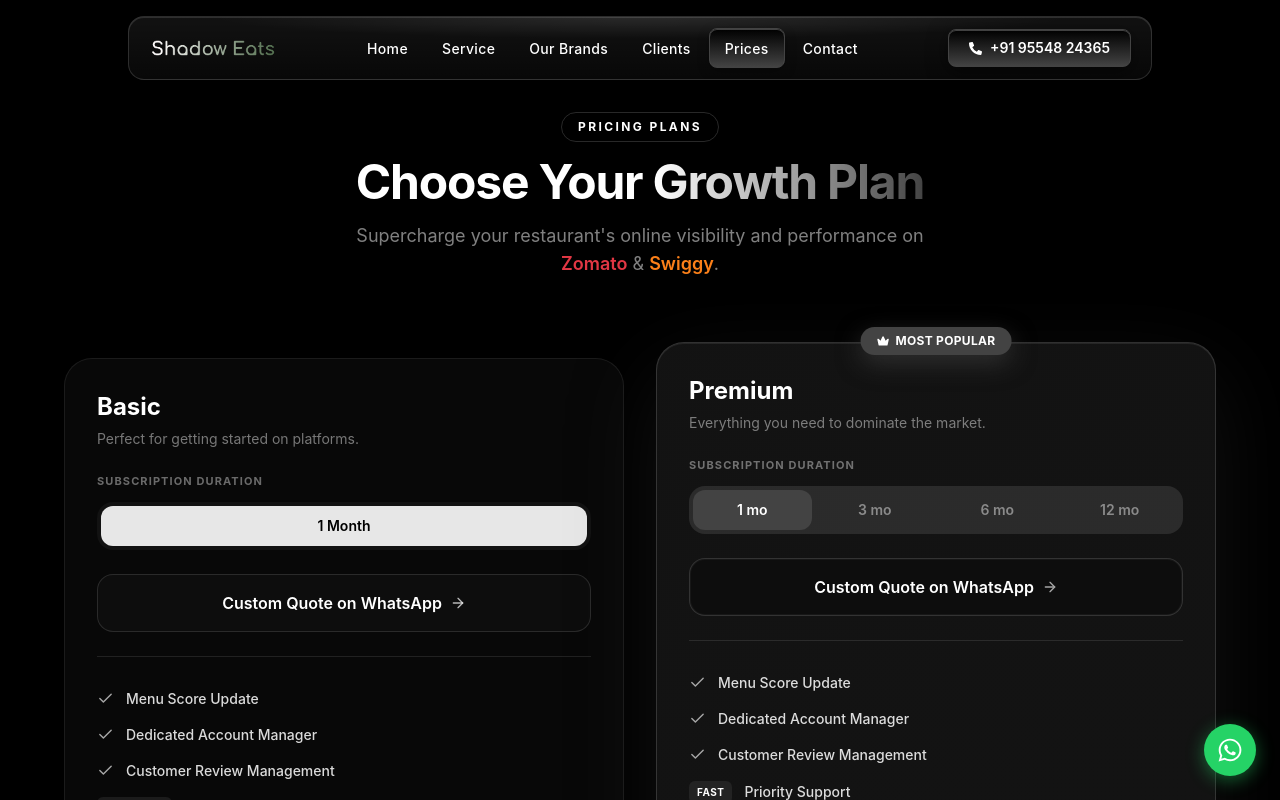
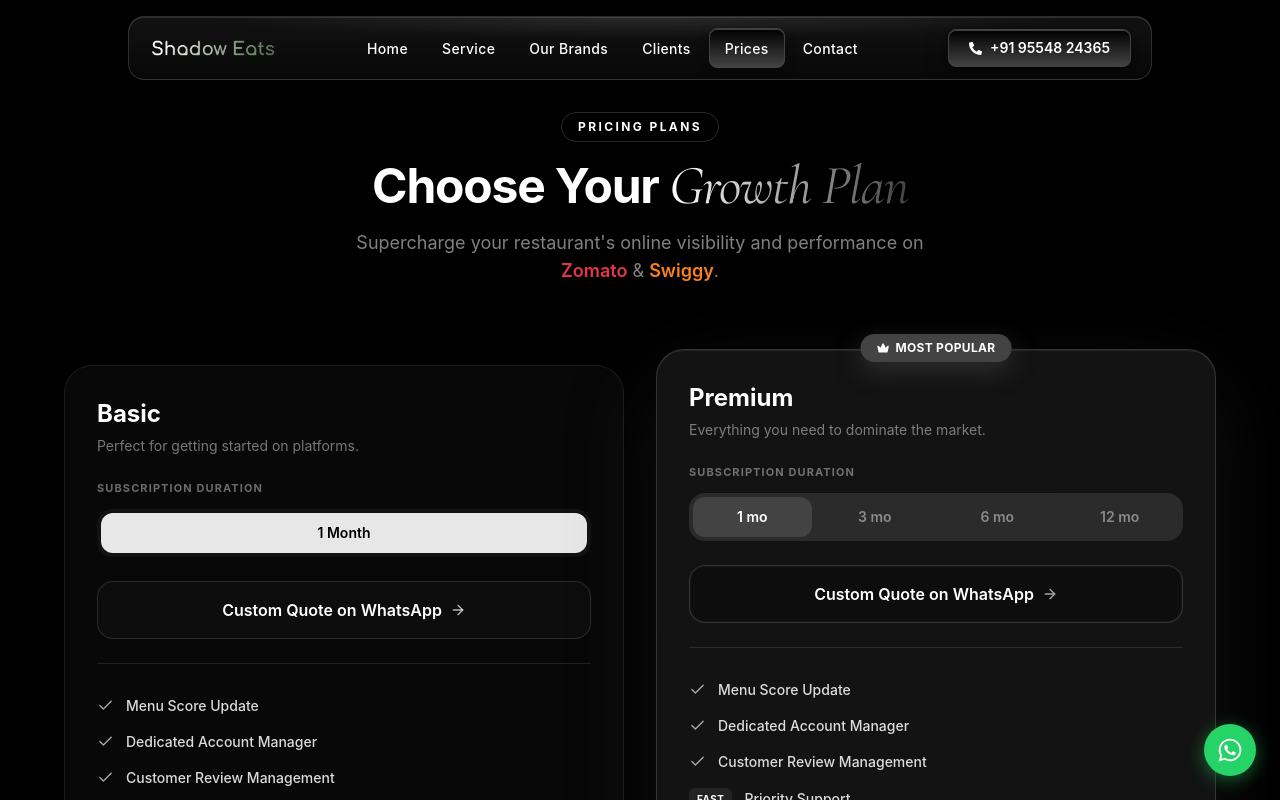
Before and after one commit to deepak-bhankher/Shadow-Eats, a React (Vite) app: page /price in a window 1280 px wide. Shown: the top 800 px of the page. Built offline with nearby package versions, Linux system fonts and the light colour scheme.

Commit message:
change text color and font size

```diff
--- a/src/Pages/Prices.jsx
+++ b/src/Pages/Prices.jsx
@@ -256,8 +256,13 @@
           <h1 className="text-white text-3xl sm:text-4xl md:text-5xl font-bold tracking-tight">
             Choose Your{" "}
             <span
-              style={{
-                backgroundImage: ACCENT_TEXT_GRADIENT,
+             style={{
+                fontFamily: "'Cormorant Garamond', serif",
+                fontWeight: 400,
+                fontStyle: "italic",
+                fontSize: "1.15em",
+                backgroundImage:
+                  "linear-gradient(90deg, #ffffff 0%, #a6a6a6 50%, #434343 100%)",
                 WebkitBackgroundClip: "text",
                 WebkitTextFillColor: "transparent",
                 backgroundClip: "text",
```
